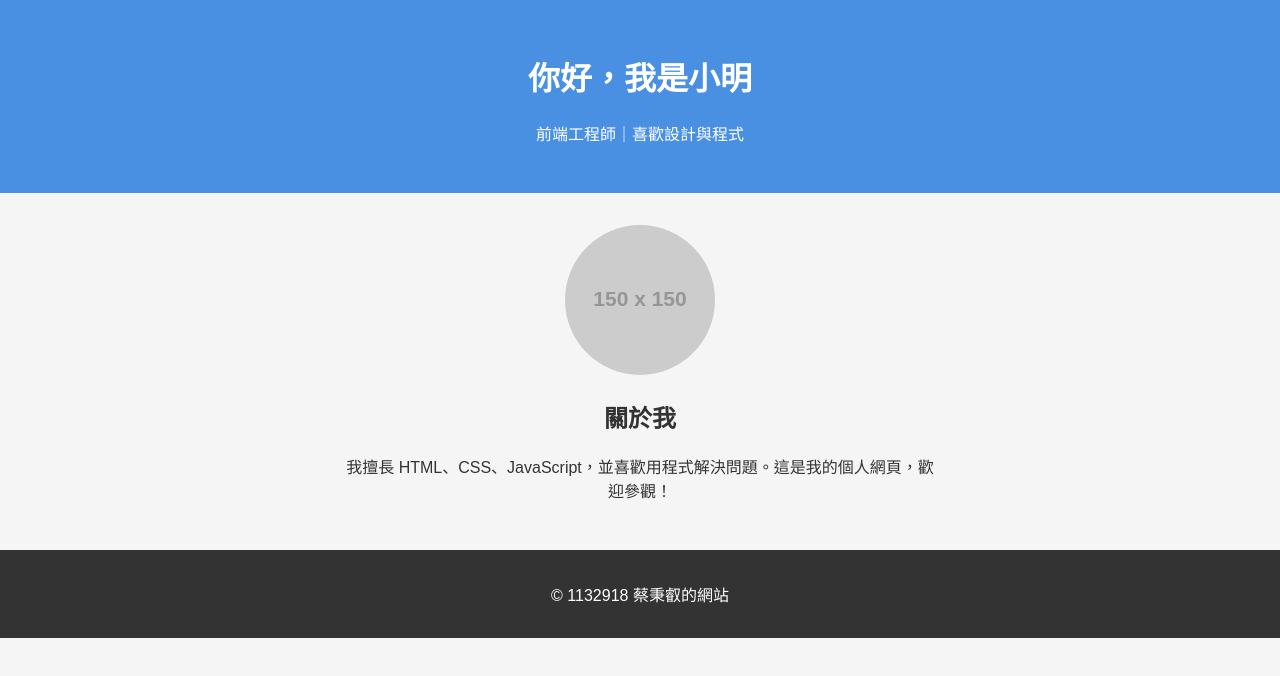
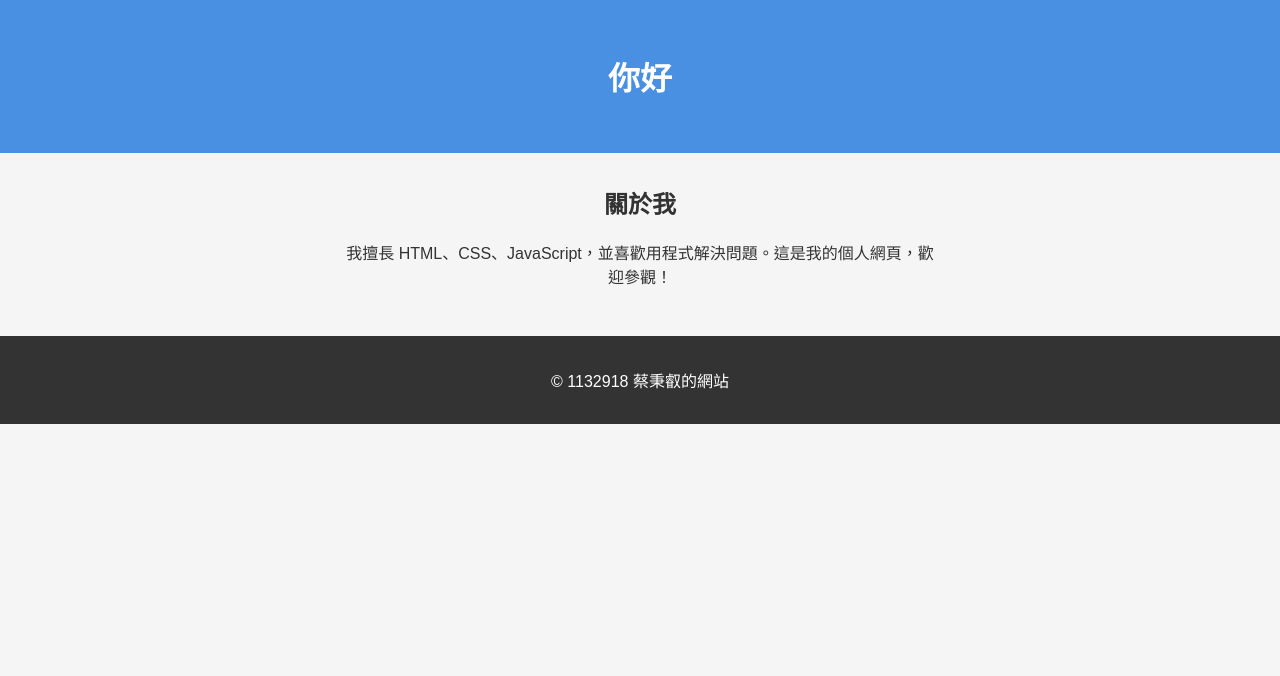
Before and after one commit to ray926213-prog/1132918.github.io, a plain HTML site: page index.html in a window 1280 px wide. Drawn offline with Linux system fonts and the light colour scheme; placeholder pictures from the web are drawn by us.

Commit message:
Update index.html

```diff
--- a/index.html
+++ b/index.html
@@ -37,12 +37,11 @@
 </head>
 <body>
     <header>
-        <h1>你好，我是小明</h1>
-        <p>前端工程師｜喜歡設計與程式</p>
+        <h1>你好</h1>
+
     </header>
 
     <section>
-        <img src="https://via.placeholder.com/150" alt="我的照片">
         <h2>關於我</h2>
         <p>我擅長 HTML、CSS、JavaScript，並喜歡用程式解決問題。這是我的個人網頁，歡迎參觀！</p>
     </section>
```
